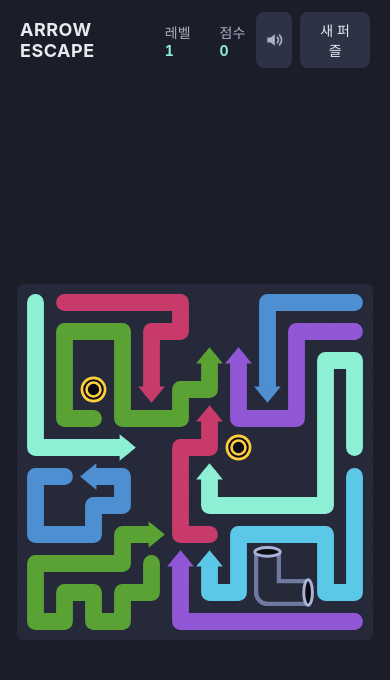
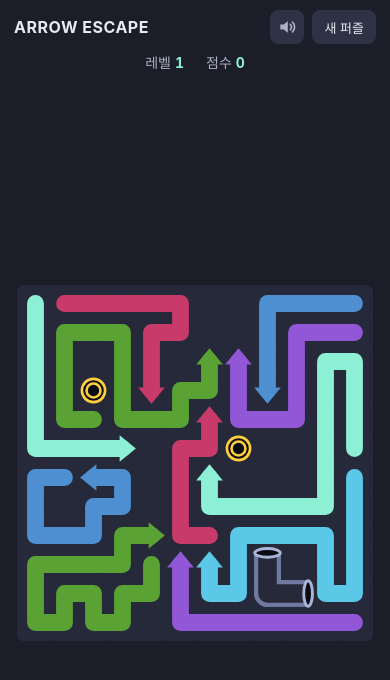
Before and after one commit to kangsuek/ArrowEscape, a plain HTML site: page web/index.html in a window 390 px wide. Drawn offline with Linux system fonts and the light colour scheme.

Commit message:
HUD 반응형·다크 스플래시 개선
- 좁은 화면(≤600px) HUD 를 2줄로: 1줄 [제목 … 버튼], 2줄 [레벨·점수·콤보 가운데].
  내부 줄바꿈 방지(nowrap)·폰트 축소로 "새 퍼즐" 줄바꿈·넘침 해소. 데스크톱 무영향.
- 안드로이드 콜드 스타트 스플래시를 게임 배경색(#1b1d28)으로. 레거시 아이콘에
  씌워지던 흰 원은 스플래시 아이콘 명시 지정 + 아이콘 원 배경을 다크로 맞춰 제거.
- 에뮬레이터에서 스플래시→게임 로드→HUD 2줄→상태바 겹침 없음 확인.

Co-Authored-By: Claude Opus 4.8 <noreply@anthropic.com>

```diff
--- a/androidapp/app/src/main/res/values/themes.xml
+++ b/androidapp/app/src/main/res/values/themes.xml
@@ -1,9 +1,16 @@
 <?xml version="1.0" encoding="utf-8"?>
-<resources>
+<resources xmlns:tools="http://schemas.android.com/tools">
     <!-- 액션바 없는 어두운 풀스크린 테마 — 게임 배경(#1b1d28)과 상태·내비게이션 바 일치 -->
     <style name="AppTheme" parent="@android:style/Theme.Material.NoActionBar">
         <item name="android:windowBackground">@color/appBg</item>
         <item name="android:statusBarColor">@color/appBg</item>
         <item name="android:navigationBarColor">@color/appBg</item>
+        <!-- 콜드 스타트 스플래시(Android 12+)를 게임 배경색으로 — 기본 밝은 스플래시 제거.
+             구버전(<31)은 windowBackground 가 같은 역할. 아이콘은 런처 아이콘 사용. -->
+        <item name="android:windowSplashScreenBackground" tools:targetApi="31">@color/appBg</item>
+        <!-- 스플래시 아이콘을 런처 아이콘으로 명시 지정 + 아이콘 원 배경도 게임 배경색으로
+             — 레거시 아이콘에 씌워지는 기본 흰 원을 없애 다크 배경과 어우러지게 한다. -->
+        <item name="android:windowSplashScreenAnimatedIcon" tools:targetApi="31">@mipmap/ic_launcher</item>
+        <item name="android:windowSplashScreenIconBackgroundColor" tools:targetApi="31">@color/appBg</item>
     </style>
 </resources>
--- a/web/index.html
+++ b/web/index.html
@@ -50,6 +50,17 @@
   #overlay button { background: #8df0d5; color: #1b1d28; font-weight: 700; padding: 10px 24px; }
   .btns { display: flex; gap: 8px; }
   #comboEl b { color: #f5c84c; }
+
+  /* 좁은 화면(폰): 헤더를 2줄로 — 1줄 [제목 … 버튼], 2줄 [스탯 가운데].
+     내부 줄바꿈은 막고(nowrap) 폰트·여백을 줄여 깔끔하게 맞춘다. */
+  @media (max-width: 600px) {
+    header { flex-wrap: wrap; padding: 10px 14px; }
+    header h1 { font-size: 16px; white-space: nowrap; }
+    .btns { margin-left: auto; }
+    button { padding: 7px 12px; font-size: 13px; white-space: nowrap; }
+    .icon-btn { padding: 7px; }
+    .stats { order: 3; flex-basis: 100%; justify-content: center; margin-top: 8px; gap: 22px; }
+  }
 </style>
 </head>
 <body>
```
